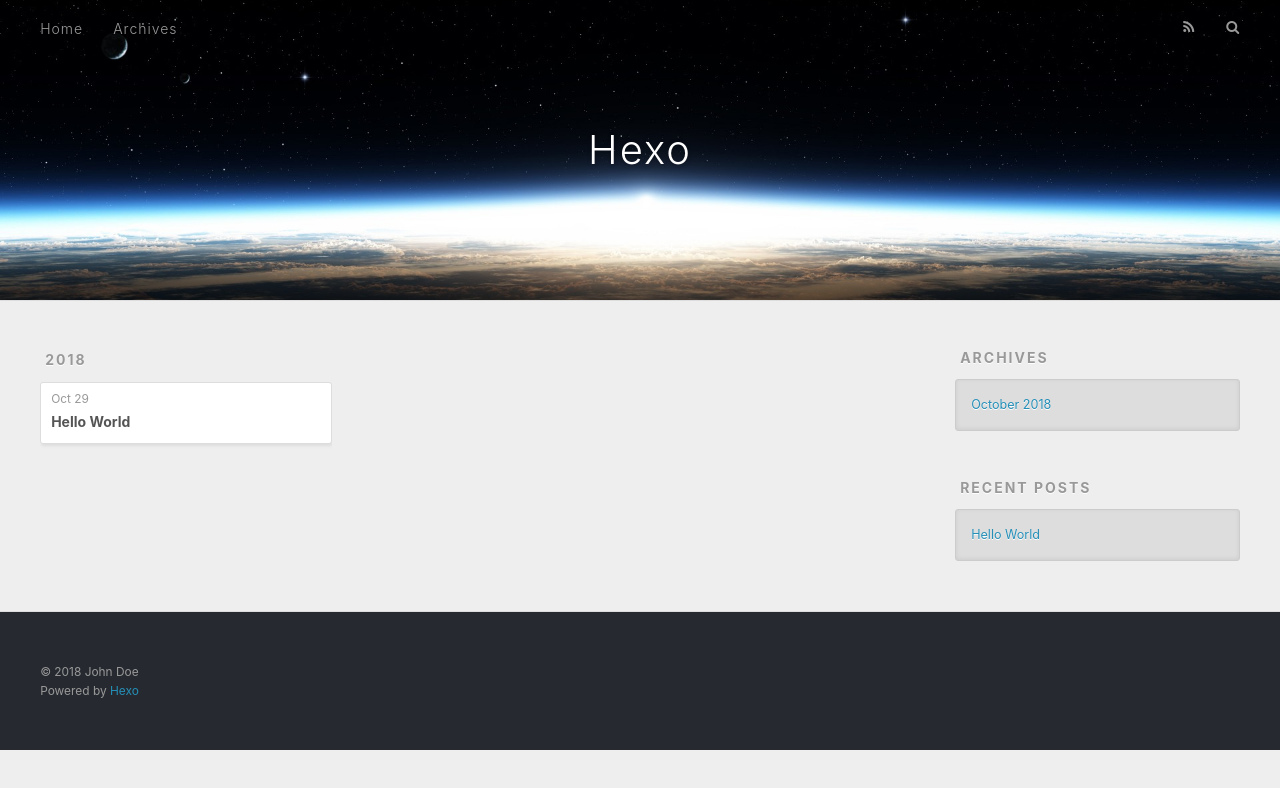
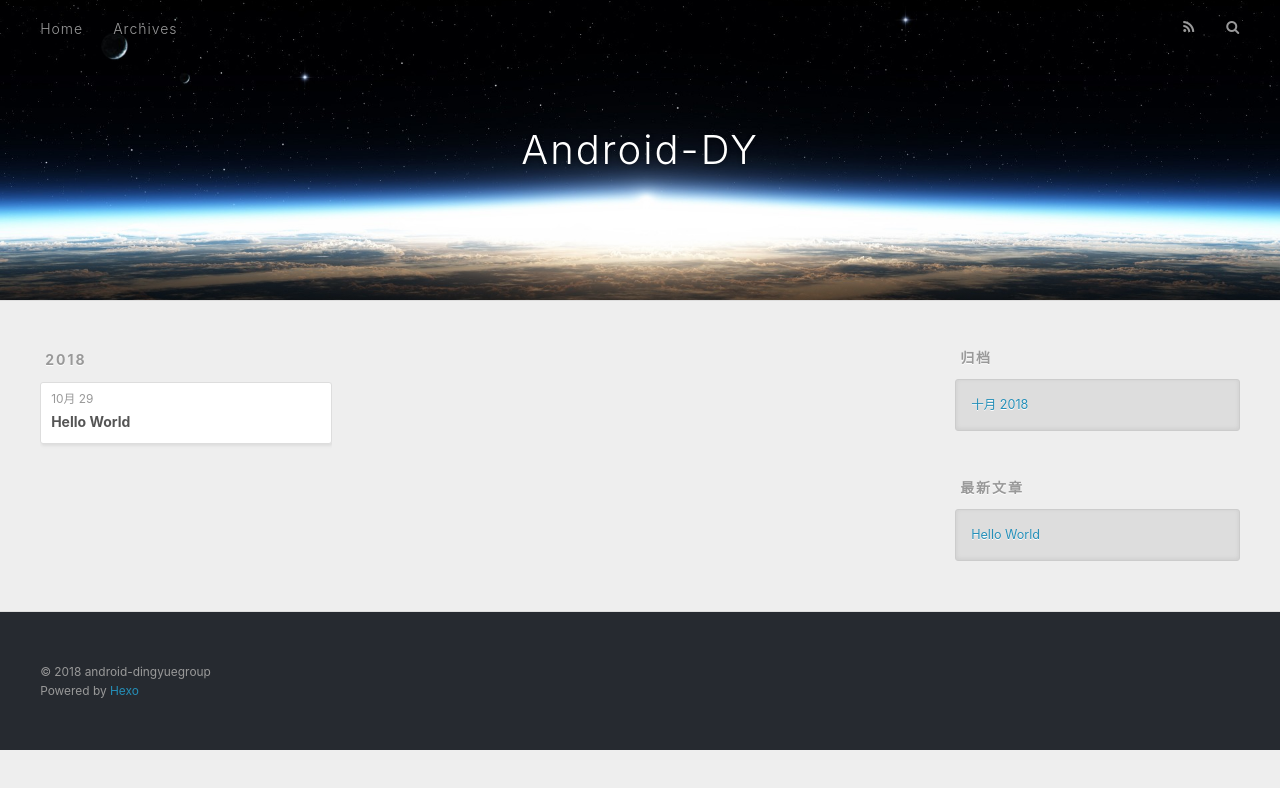
Before and after one commit to android-dingyuegroup/android-dingyuegroup.github.io, a plain HTML site: page archives/2018/10/index.html in a window 1280 px wide. Drawn offline with nearby package versions, Linux system fonts and the light colour scheme.

Commit message:
Site updated: 2018-10-29 15:22:40

```diff
--- a/archives/2018/10/index.html
+++ b/archives/2018/10/index.html
@@ -5,17 +5,17 @@
 
 
 
-  <title>Archives: 2018/10 | Hexo</title>
+  <title>归档: 2018/10 | Android-DY</title>
   <meta name="viewport" content="width=device-width, initial-scale=1, maximum-scale=1">
   <meta property="og:type" content="website">
-<meta property="og:title" content="Hexo">
+<meta property="og:title" content="Android-DY">
 <meta property="og:url" content="http://yoursite.com/archives/2018/10/index.html">
-<meta property="og:site_name" content="Hexo">
-<meta property="og:locale" content="default">
+<meta property="og:site_name" content="Android-DY">
+<meta property="og:locale" content="zh-CN">
 <meta name="twitter:card" content="summary">
-<meta name="twitter:title" content="Hexo">
+<meta name="twitter:title" content="Android-DY">
 
-    <link rel="alternate" href="/atom.xml" title="Hexo" type="application/atom+xml">
+    <link rel="alternate" href="/atom.xml" title="Android-DY" type="application/atom+xml">
 
 
     <link rel="icon" href="/favicon.png">
@@ -34,7 +34,7 @@
   <div id="header-outer" class="outer">
     <div id="header-title" class="inner">
       <h1 id="logo-wrap">
-        <a href="/" id="logo">Hexo</a>
+        <a href="/" id="logo">Android-DY</a>
       </h1>
 
     </div>
@@ -51,7 +51,7 @@
 
           <a id="nav-rss-link" class="nav-icon" href="/atom.xml" title="RSS Feed"></a>
 
-        <a id="nav-search-btn" class="nav-icon" title="Search"></a>
+        <a id="nav-search-btn" class="nav-icon" title="搜索"></a>
       </nav>
       <div id="search-form-wrap">
         <form action="//google.com/search" method="get" accept-charset="UTF-8" class="search-form"><input type="search" name="q" class="search-form-input" placeholder="Search"><button type="submit" class="search-form-submit">&#xF002;</button><input type="hidden" name="sitesearch" value="http://yoursite.com"></form>
@@ -77,7 +77,7 @@
   <div class="archive-article-inner">
     <header class="archive-article-header">
       <a href="/2018/10/29/hello-world/" class="archive-article-date">
-  <time datetime="2018-10-29T07:00:26.050Z" itemprop="datePublished">Oct 29</time>
+  <time datetime="2018-10-29T07:00:26.050Z" itemprop="datePublished">10月 29</time>
 </a>
 
 
@@ -109,9 +109,9 @@
 
 
   <div class="widget-wrap">
-    <h3 class="widget-title">Archives</h3>
+    <h3 class="widget-title">归档</h3>
     <div class="widget">
-      <ul class="archive-list"><li class="archive-list-item"><a class="archive-list-link" href="/archives/2018/10/">October 2018</a></li></ul>
+      <ul class="archive-list"><li class="archive-list-item"><a class="archive-list-link" href="/archives/2018/10/">十月 2018</a></li></ul>
     </div>
   </div>
 
@@ -119,7 +119,7 @@
 
 
   <div class="widget-wrap">
-    <h3 class="widget-title">Recent Posts</h3>
+    <h3 class="widget-title">最新文章</h3>
     <div class="widget">
       <ul>
 
@@ -139,7 +139,7 @@
 
   <div class="outer">
     <div id="footer-info" class="inner">
-      &copy; 2018 John Doe<br>
+      &copy; 2018 android-dingyuegroup<br>
       Powered by <a href="http://hexo.io/" target="_blank">Hexo</a>
     </div>
   </div>
```
Also changed, not shown: 2018/10/29/hello-world/index.html (+11 -11 lines), archives/2018/index.html (+13 -13 lines), archives/index.html (+13 -13 lines), index.html (+13 -13 lines).
